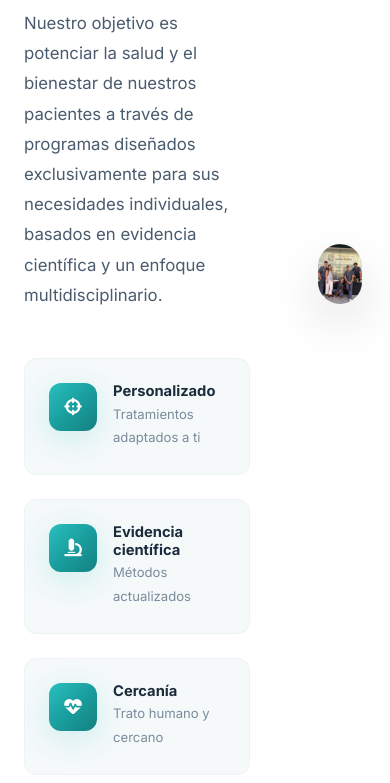
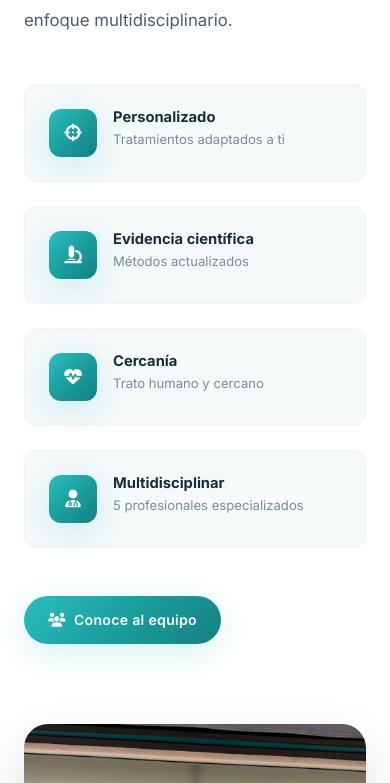
Before and after one commit to raulbm996/Clinica-Carlos-Morillo, a plain HTML site: page index.html in a window 390 px wide. Shown: the part 1684-2467 px from the top of the page. Drawn offline with nearby package versions, Linux system fonts and the light colour scheme; a web font is replaced by a local one.

Commit message:
Mejoras: horario 9-21, citas cada 30min, logo más grande, quitar especialista, fix responsive about

```diff
--- a/css/styles.css
+++ b/css/styles.css
@@ -872,6 +872,20 @@ p {
     align-items: center;
 }
 
+.about-image {
+    display: flex;
+    align-items: center;
+    justify-content: center;
+}
+
+.about-image img {
+    width: 100%;
+    height: auto;
+    border-radius: 1.5rem;
+    object-fit: cover;
+    box-shadow: 0 20px 50px rgba(0, 0, 0, 0.12);
+}
+
 .about-content {
     padding: var(--space-xl) 0;
 }
@@ -2190,6 +2204,11 @@ select.form-control {
         gap: var(--space-2xl);
     }
 
+    .about-image img {
+        max-width: 500px;
+        margin: 0 auto;
+    }
+
     .footer-grid {
         grid-template-columns: 1fr 1fr;
         gap: var(--space-2xl);
--- a/index.html
+++ b/index.html
@@ -138,7 +138,7 @@
 
     <!-- ========== ABOUT PREVIEW ========== -->
     <section class="about-preview" id="about">
-        <div class="container" style="display: grid; grid-template-columns: 1fr 1fr; gap: 4rem; align-items: center;">
+        <div class="container">
             <div class="about-content" data-aos="fade-right" data-aos-duration="800">
                 <span class="section-label">Sobre Nosotros</span>
                 <h2 class="section-title">Tu clínica en<br>Alcalá de Guadaíra</h2>
@@ -182,10 +182,8 @@
                 <a href="sobre-nosotros.html" class="btn btn-primary"><i class="fa-solid fa-users"></i> Conoce al
                     equipo</a>
             </div>
-            <div data-aos="fade-left" data-aos-duration="800"
-                style="display: flex; align-items: center; justify-content: center;">
-                <img src="assets/images/hero/hero-equipo.jpg" alt="Equipo Clínica Carlos Morillo"
-                    style="width: 85%; height: auto; border-radius: 1.5rem; object-fit: cover; box-shadow: 0 20px 50px rgba(0,0,0,0.12);">
+            <div class="about-image" data-aos="fade-left" data-aos-duration="800">
+                <img src="assets/images/hero/hero-equipo.jpg" alt="Equipo Clínica Carlos Morillo">
             </div>
         </div>
     </section>
```
